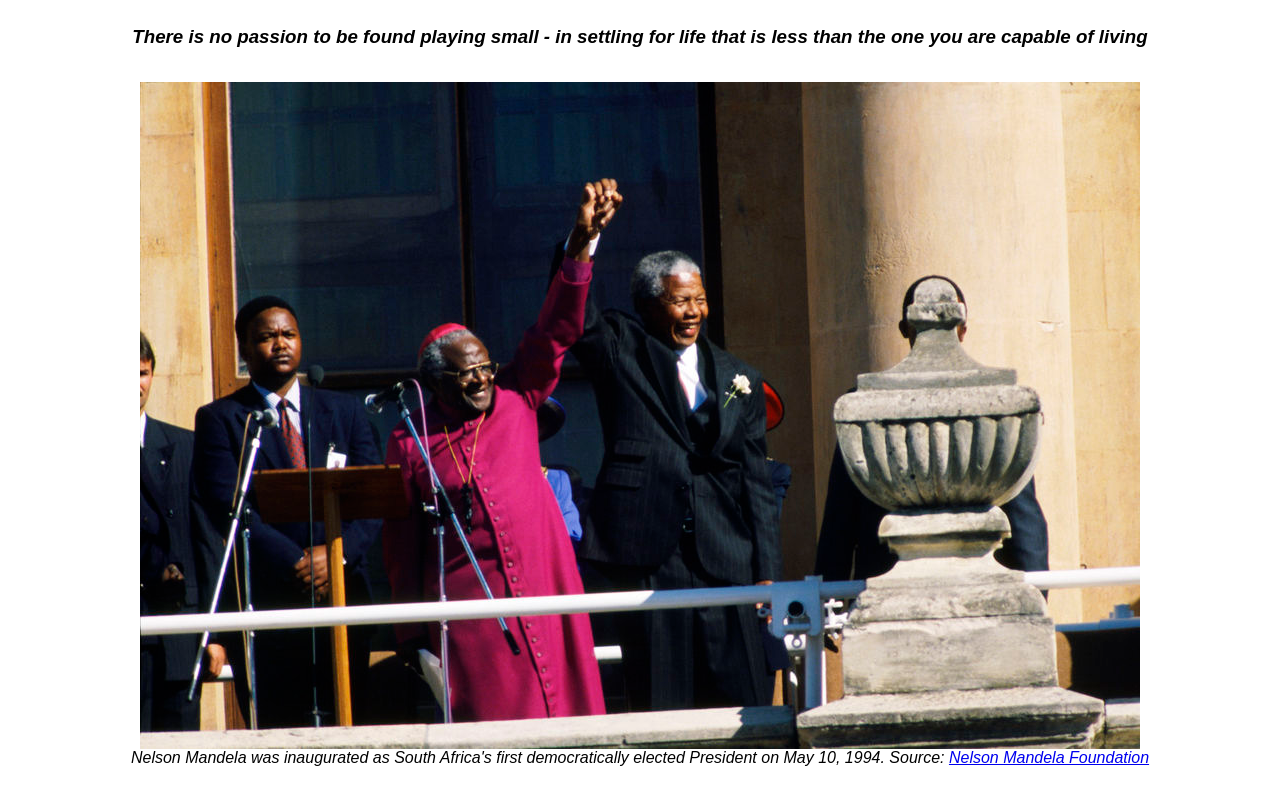
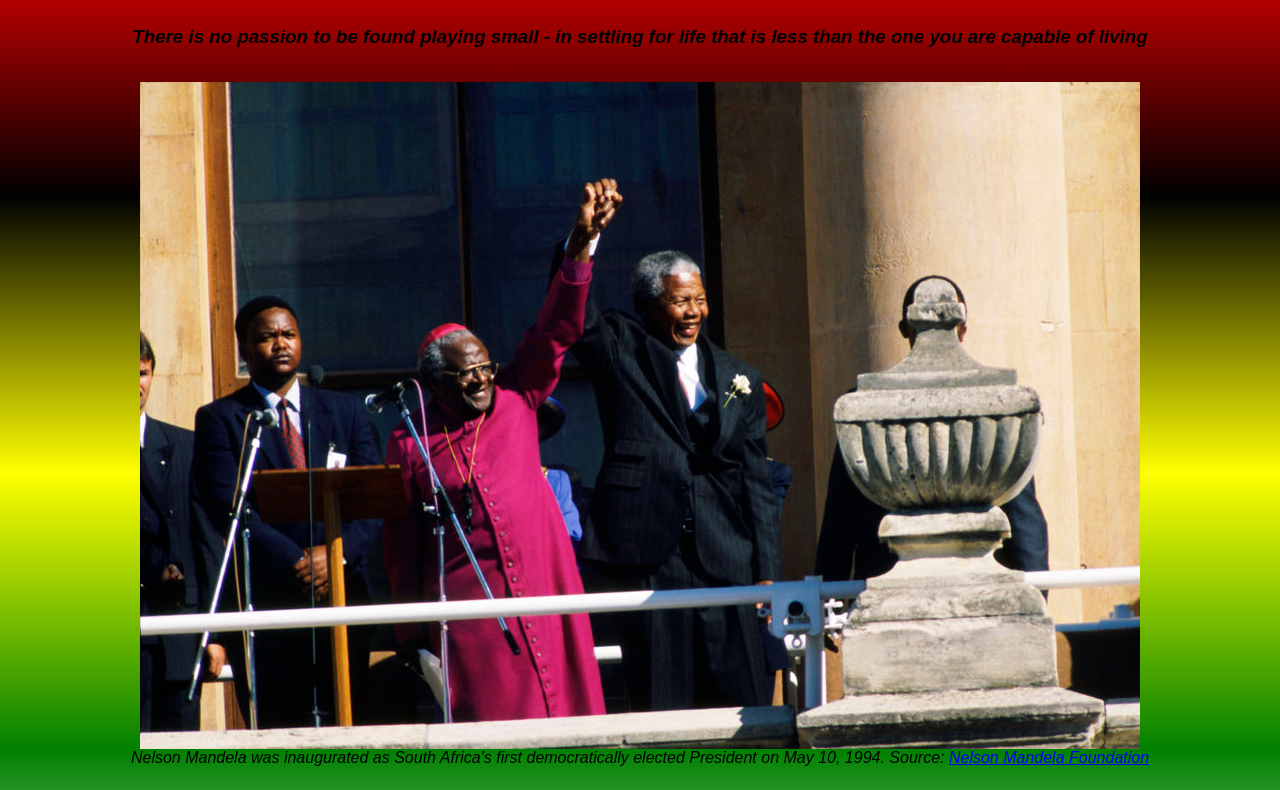
Before and after one commit to gdorzilme/tribute-page, a plain HTML site: page index.html in a window 1280 px wide. Shown: the part 81-871 px from the top of the page. Drawn offline with Linux system fonts and the light colour scheme.

Commit message:
Added background color linear gradient

```diff
--- a/css/styles.css
+++ b/css/styles.css
@@ -1,8 +1,22 @@
+/*
+html {
+    background: url(..//images/south-africa-large-flag.png) no-repeat center center fixed;
+    -webkit-background-size: cover;
+    -moz-background-size: cover;
+    -o-background-size: cover;
+     background-size: cover;
+
+}
+*/
+
+
+
 body {
     font-family: Arial, sans-serif;
     font-weight: normal;
+    background: linear-gradient(180deg, red, black, yellow, green, white, blue);
+}
 
-}
 .header {
    display: flex;
    justify-content: center;
```
